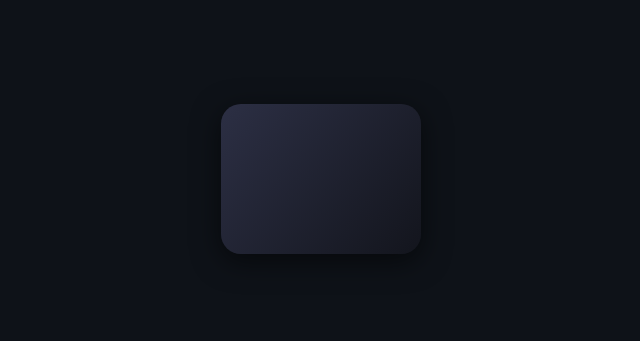
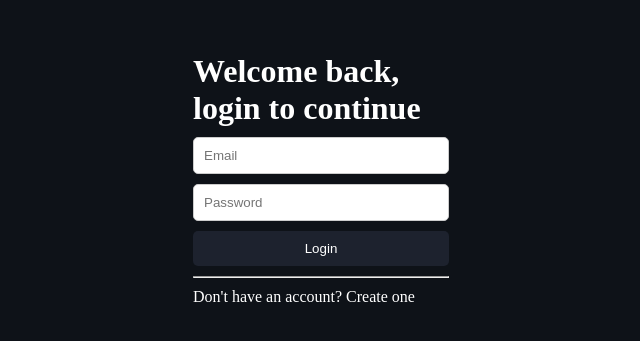
Before and after one commit to doaamohamed88/Taskify, a React (Vite) app in the folder Frontend/: page / in a window 1280 px wide. Shown: the part 221-562 px from the top of the page, without its empty margins (319-959 px from the left). Built offline with nearby package versions, Linux system fonts and the light colour scheme.

Commit message:
login/register ui

```diff
--- a/Frontend/src/App.jsx
+++ b/Frontend/src/App.jsx
@@ -1,13 +1,12 @@
-import Card from './Components/Card/Card';
-import './styles/App.css';
+import AuthenticationPage from "./pages/AuthenticationPage/AuthenticationPage";
+import "./styles/App.css";
 
 function App() {
-
   return (
     <>
-      <Card />
+      <AuthenticationPage type={"login"} />
     </>
-  )
+  );
 }
 
-export default App
+export default App;
--- /dev/null
+++ b/Frontend/src/Components/AuthenticationForms/ForgetPasswordForm.jsx
@@ -0,0 +1,25 @@
+import styles from "../../pages/AuthenticationPage/AuthenticationPage.module.css";
+
+const ForgetPasswordForm = ({ onChange }) => {
+  return (
+    <>
+      <h1 className={`${styles.formTitle}`}>Forget password</h1>
+      <input
+        className={`${styles.formInput}`}
+        type="email"
+        placeholder="Email"
+        name="email"
+        onChange={onChange}
+      />
+      <input
+        className={`${styles.formInput}`}
+        type="submit"
+        value={"Reset Password"}
+      />
+      <hr className={`${styles.divider}`} />
+      <p>Don't have an account? Create one</p>
+    </>
+  );
+};
+
+export default ForgetPasswordForm;
--- /dev/null
+++ b/Frontend/src/Components/AuthenticationForms/LoginForm.jsx
@@ -0,0 +1,28 @@
+import styles from "../../pages/AuthenticationPage/AuthenticationPage.module.css";
+
+const LoginForm = ({ onChange }) => {
+  return (
+    <>
+      <h1 className={`${styles.formTitle}`}>Welcome back, login to continue</h1>
+      <input
+        className={`${styles.formInput}`}
+        type="email"
+        placeholder="Email"
+        name="email"
+        onChange={onChange}
+      />
+      <input
+        className={`${styles.formInput}`}
+        type="password"
+        placeholder="Password"
+        name="password"
+        onChange={onChange}
+      />
+      <input className={`${styles.formInput}`} type="submit" value={"Login"} />
+      <hr className={`${styles.divider}`} />
+      <p>Don't have an account? Create one</p>
+    </>
+  );
+};
+
+export default LoginForm;
--- /dev/null
+++ b/Frontend/src/Components/AuthenticationForms/RegisterForm.jsx
@@ -0,0 +1,39 @@
+import styles from "../../pages/AuthenticationPage/AuthenticationPage.module.css";
+
+const RegisterForm = ({ onChange }) => {
+  return (
+    <>
+      <h1 className={`${styles.formTitle}`}>Create an account</h1>
+      <input
+        className={`${styles.formInput}`}
+        type="email"
+        placeholder="Email"
+        name="email"
+        onChange={onChange}
+      />
+      <input
+        className={`${styles.formInput}`}
+        type="password"
+        placeholder="Password"
+        name="password"
+        onChange={onChange}
+      />
+      <input
+        className={`${styles.formInput}`}
+        type="password"
+        placeholder="Confirm Password"
+        name="confirmPassword"
+        onChange={onChange}
+      />
+      <input
+        className={`${styles.formInput}`}
+        type="submit"
+        value={"Register"}
+      />
+      <hr className={`${styles.divider}`} />
+      <p>Already have an account? Login</p>
+    </>
+  );
+};
+
+export default RegisterForm;
--- /dev/null
+++ b/Frontend/src/pages/AuthenticationPage/AuthenticationPage.jsx
@@ -0,0 +1,31 @@
+import { useRef } from "react";
+import ForgetPasswordForm from "../../components/AuthenticationForms/ForgetPasswordForm";
+import LoginForm from "../../components/AuthenticationForms/LoginForm";
+import RegisterForm from "../../components/AuthenticationForms/RegisterForm";
+import styles from "./AuthenticationPage.module.css";
+
+const AuthenticationPage = ({ type }) => {
+  const values = useRef({});
+
+  const handleChange = (e) => {
+    values.current[e.target.name] = e.target.value;
+  };
+
+  return (
+    <div className={`${styles.mainContainer}`}>
+      <form className={`${styles.formContainer}`}>
+        {(() => {
+          if (type === "login") return <LoginForm onChange={handleChange} />;
+
+          if (type === "register")
+            return <RegisterForm onChange={handleChange} />;
+
+          if (type === "forgetPassword")
+            return <ForgetPasswordForm onChange={handleChange} />;
+        })()}
+      </form>
+    </div>
+  );
+};
+
+export default AuthenticationPage;
--- /dev/null
+++ b/Frontend/src/pages/AuthenticationPage/AuthenticationPage.module.css
@@ -0,0 +1,43 @@
+.mainContainer {
+  display: flex;
+  align-items: center;
+  justify-content: center;
+  height: 100vh;
+  width: 100vw;
+}
+
+.formContainer {
+  display: flex;
+  flex-direction: column;
+  gap: 10px;
+  width: 20%;
+}
+
+.formTitle {
+  width: 90%;
+}
+
+.formInput {
+  padding: 10px;
+  border: 1px solid #ccc;
+  border-radius: 5px;
+  width: 100%;
+  outline: none;
+}
+
+.formInput[type="submit"] {
+  background-color: var(--secondary-color);
+  color: #fff;
+  cursor: pointer;
+  border: none;
+  transition: background-color 0.3s ease;
+
+  &:hover {
+    background-color: blue;
+  }
+}
+
+.divider {
+  height: 1px;
+  background-color: white;
+}
```
